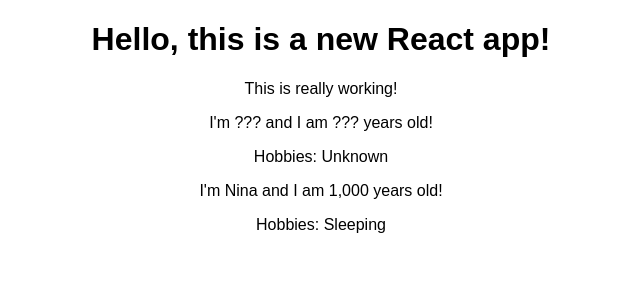
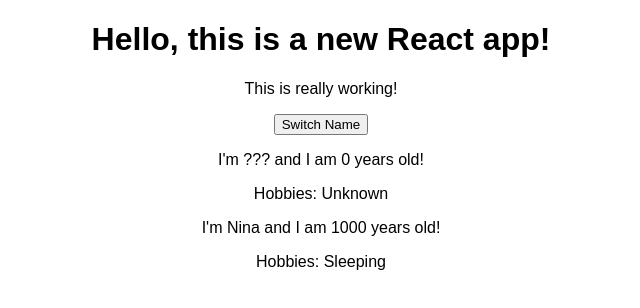
Before and after one commit to kalquiza/react-complete-guide, a React (Create React App) app: page / in a window 1280 px wide. Shown: the top 308 px of the page, without its empty margins (319-959 px from the left). Built offline with nearby package versions, Linux system fonts and the light colour scheme.

Commit message:
Add state to App

```diff
--- a/src/App.js
+++ b/src/App.js
@@ -3,13 +3,21 @@
 import Person from './Person/Person';
 
 class App extends Component {
+  state = {
+    persons: [
+      { name: '???', age: 0 },
+      { name:'Nina', age: 1000}
+    ]
+  }
+
   render() {
     return (
       <div className="App">
         <h1>Hello, this is a new React app!</h1>
         <p>This is really working!</p>
-        <Person name="???" age="???">Hobbies: Unknown</Person>
-        <Person name="Nina" age="1,000">Hobbies: Sleeping </Person>
+        <button>Switch Name</button>
+        <Person name={this.state.persons[0].name} age={this.state.persons[0].age}>Hobbies: Unknown</Person>
+        <Person name={this.state.persons[1].name} age={this.state.persons[1].age}>Hobbies: Sleeping </Person>
       </div>
     );
 
```
